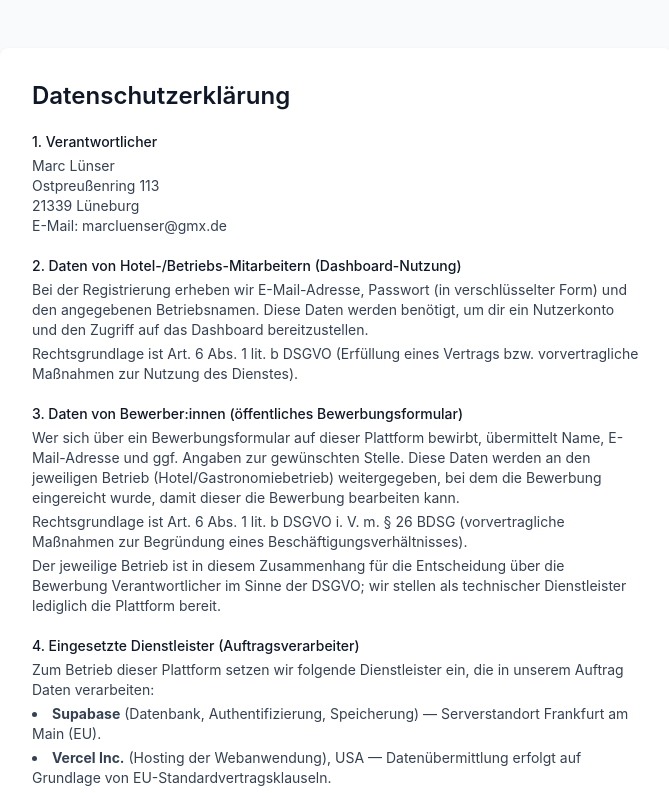
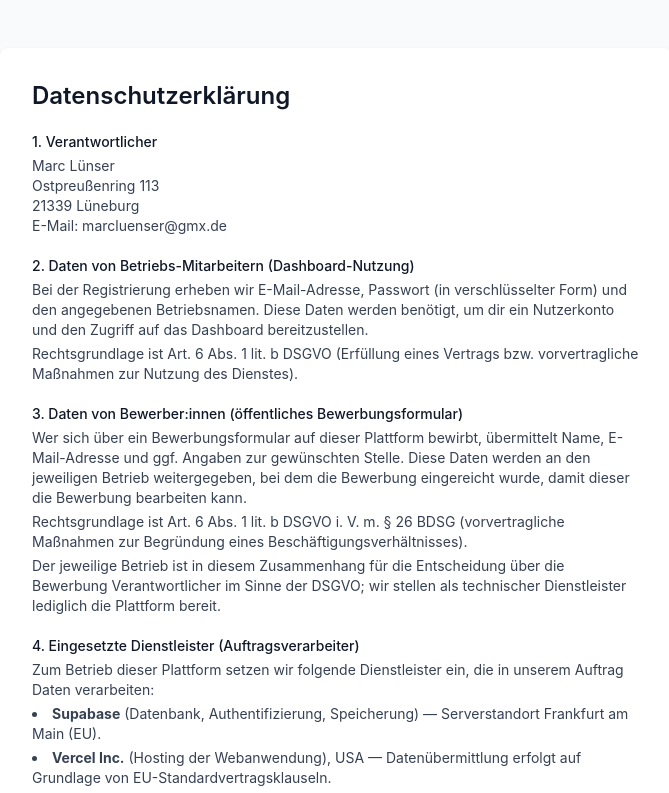
Before and after one commit to bioball-blip/bewirb-app, a React (Vite) app: page /datenschutz in a window 1280 px wide. Shown: the top 793 px of the page, without its empty margins (304-973 px from the left). Built offline with nearby package versions, Linux system fonts and the light colour scheme; no server answers.

Commit message:
Make Datenschutzerklärung industry-neutral
The platform isn't hotel/gastro-specific, so the privacy policy
shouldn't imply that either.

Co-Authored-By: Claude Sonnet 5 <noreply@anthropic.com>

```diff
--- a/src/pages/DatenschutzPage.tsx
+++ b/src/pages/DatenschutzPage.tsx
@@ -21,7 +21,7 @@ export function DatenschutzPage() {
 
         <section className="flex flex-col gap-1">
           <h2 className="font-medium text-gray-900">
-            2. Daten von Hotel-/Betriebs-Mitarbeitern (Dashboard-Nutzung)
+            2. Daten von Betriebs-Mitarbeitern (Dashboard-Nutzung)
           </h2>
           <p>
             Bei der Registrierung erheben wir E-Mail-Adresse, Passwort (in
@@ -43,8 +43,8 @@ export function DatenschutzPage() {
             Wer sich über ein Bewerbungsformular auf dieser Plattform
             bewirbt, übermittelt Name, E-Mail-Adresse und ggf. Angaben zur
             gewünschten Stelle. Diese Daten werden an den jeweiligen Betrieb
-            (Hotel/Gastronomiebetrieb) weitergegeben, bei dem die Bewerbung
-            eingereicht wurde, damit dieser die Bewerbung bearbeiten kann.
+            weitergegeben, bei dem die Bewerbung eingereicht wurde, damit
+            dieser die Bewerbung bearbeiten kann.
           </p>
           <p>
             Rechtsgrundlage ist Art. 6 Abs. 1 lit. b DSGVO i. V. m. § 26 BDSG
```
